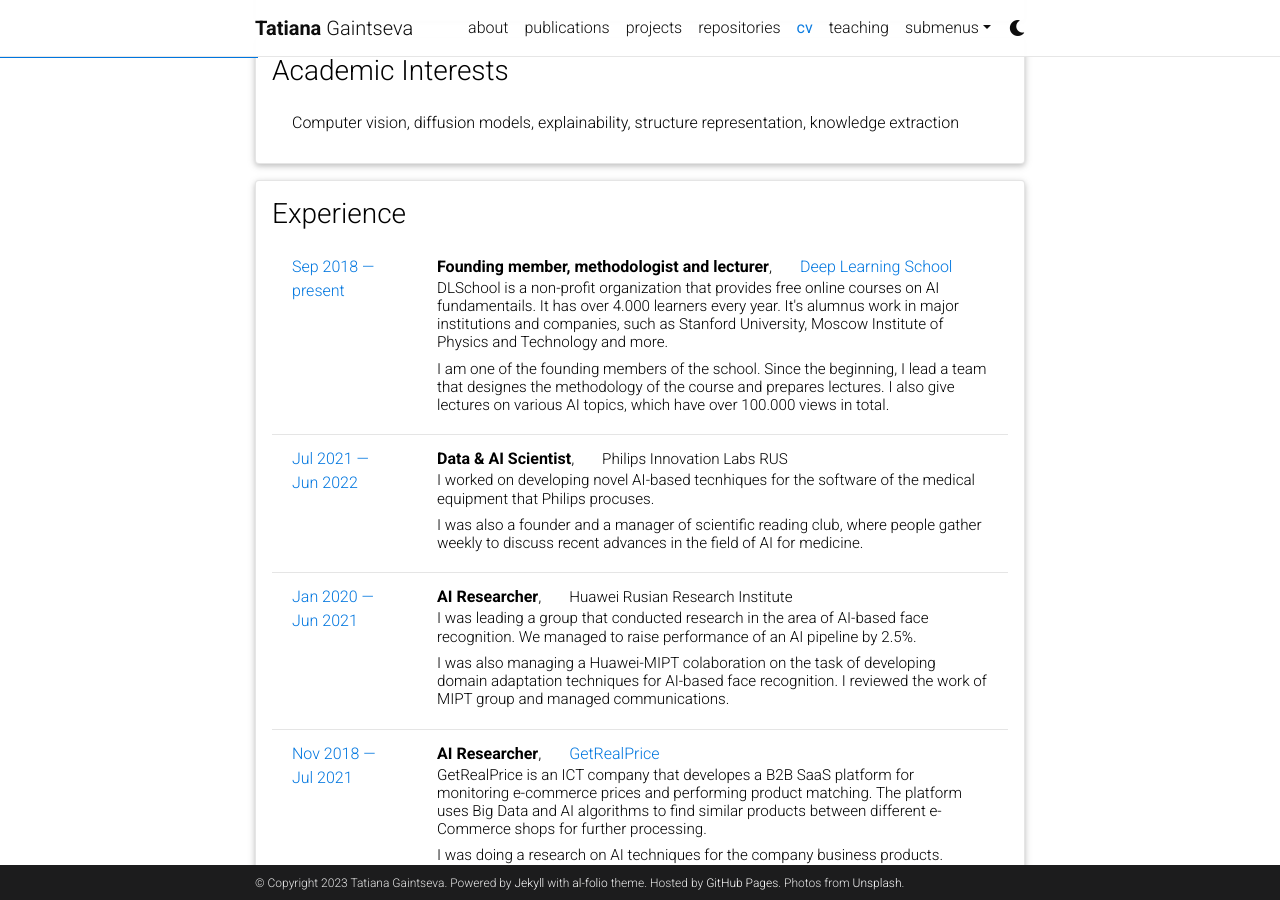
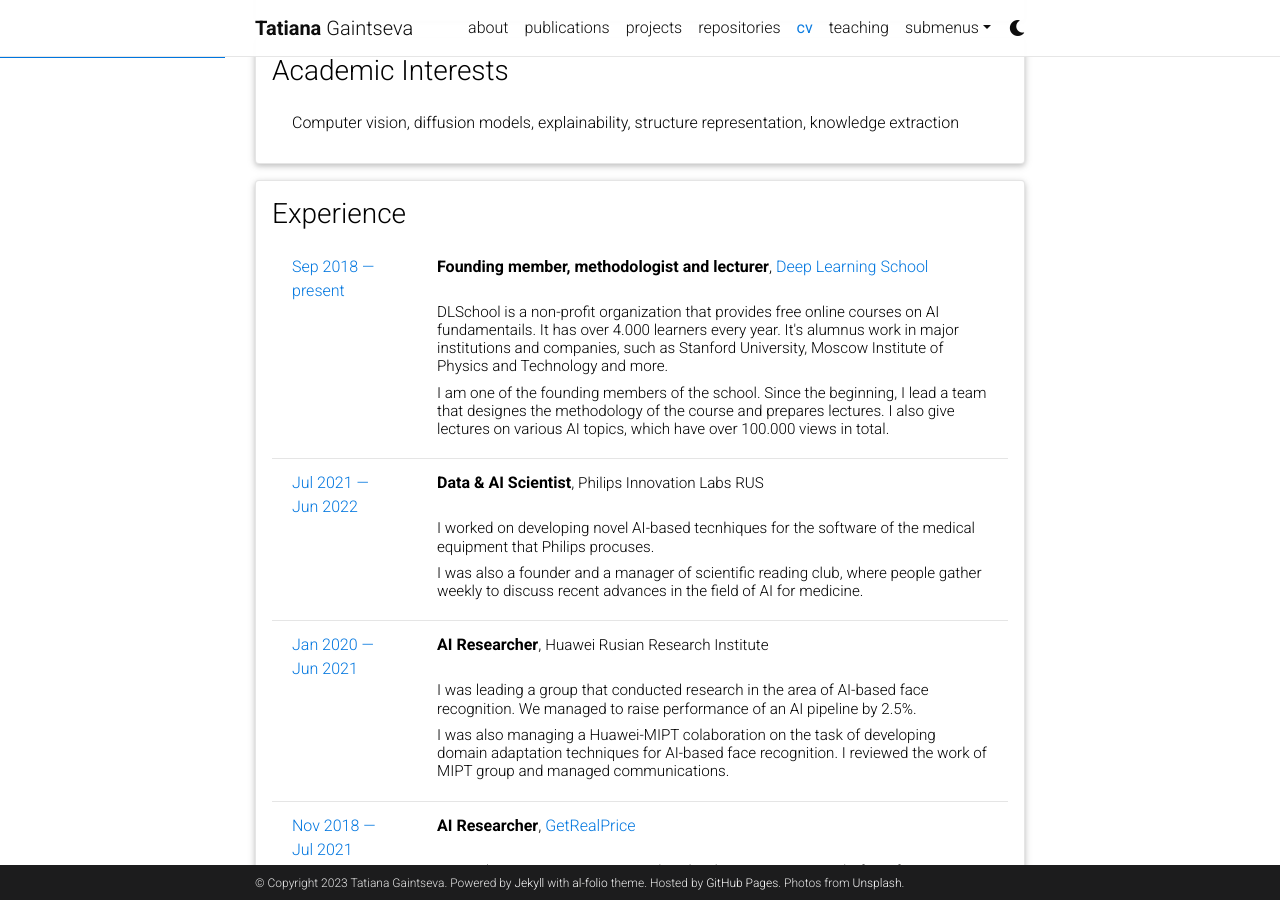
Before and after one commit to Atmyre/atmyre.github.io, a Jekyll site: the page built from _pages/cv.md, in a window 1280 px wide and 900 px high, scrolled down 356 px. Built offline with Jekyll 4.4.1, drawn with Linux system fonts in a browser that asks for light colours; comment, search, counter and statistics services are not loaded; a style sheet for code colours, icons or effects is not loaded.

Commit message:
Update time_table.html

```diff
--- a/_includes/cv/time_table.html
+++ b/_includes/cv/time_table.html
@@ -11,7 +11,7 @@
           {% endif %}
           <div class="col-xs-10 cl-sm-10 col-md-10 mt-2 mt-md-0">
             {% if content.title %}
-            <div> <a class="title font-weight-bold ml-1 ml-md-4">{{content.title}}</a>, <a class="ml-1 ml-md-4" style="font-size: 0.95rem;">{{content.institution}}</a> </div>
+            <a class="title font-weight-bold ml-1 ml-md-4">{{content.title}}</a>, <a style="font-size: 0.95rem;">{{content.institution}}</a> <br><br>
             {% endif %}
 <!--             {% if content.institution %}
             <a class="ml-1 ml-md-4" style="font-size: 0.95rem;">{{content.institution}}</a>
```
